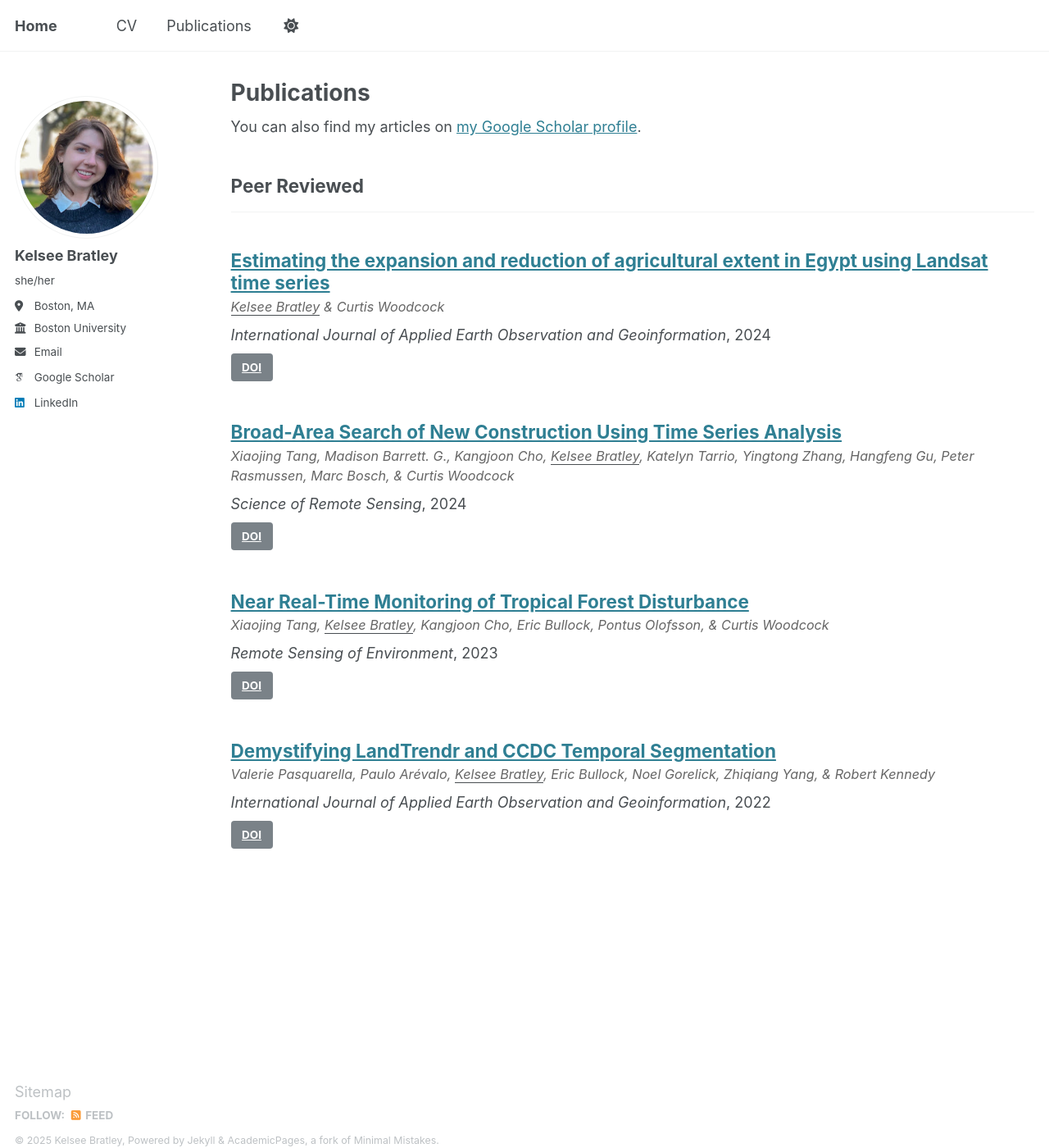
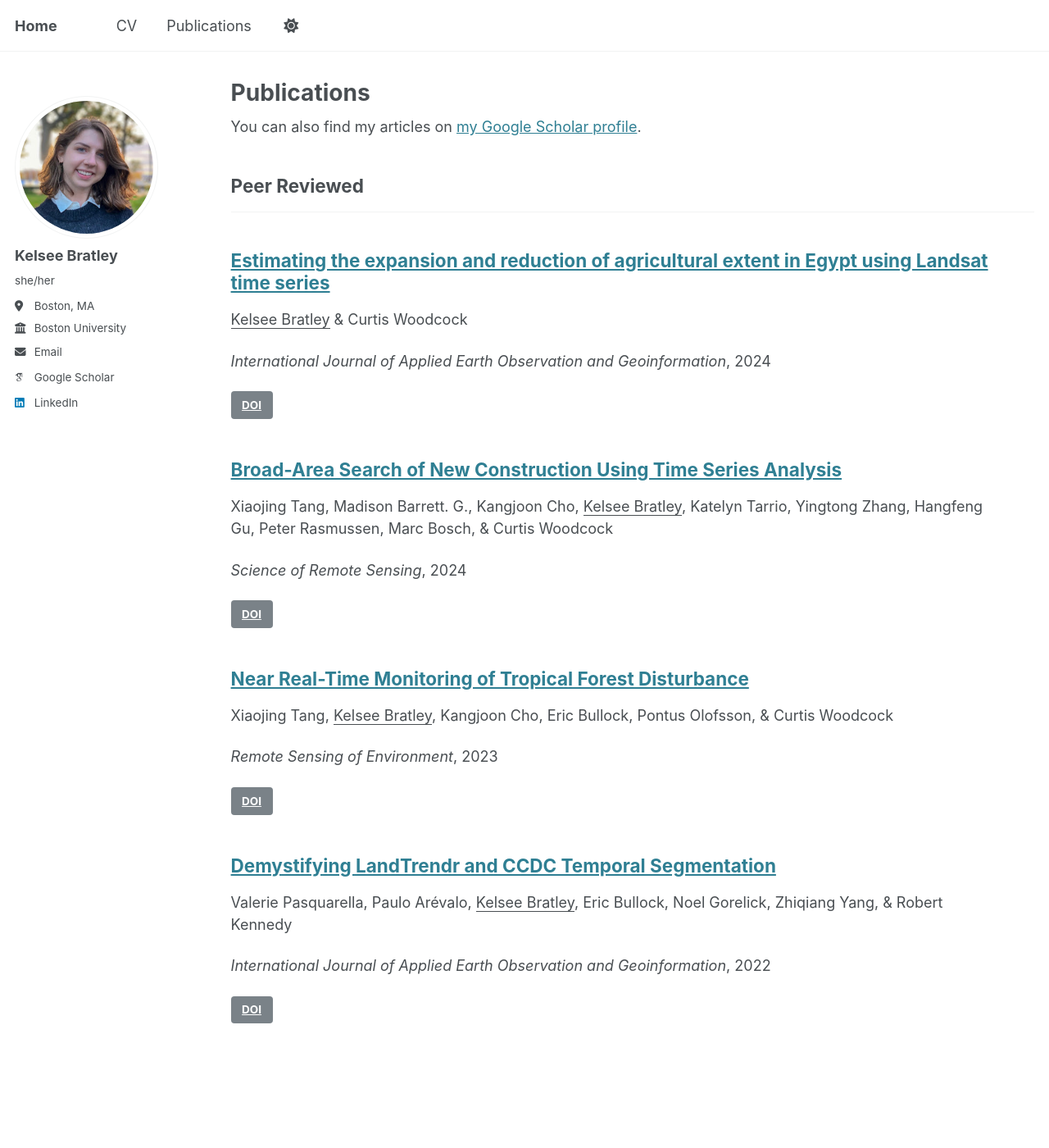
Before and after one commit to kbratley/kbratley.github.io, a Jekyll site: the page built from _pages/publications.html, in a window 1280 px wide and 1400 px high. Shown: the whole window at 82% size. Built offline with Jekyll 4.4.1, drawn with Linux system fonts in a browser that asks for light colours; some web fonts are replaced.

Commit message:
Update main.scss

```diff
--- a/assets/css/main.scss
+++ b/assets/css/main.scss
@@ -39,8 +39,8 @@
     "vendor/font-awesome/fontawesome",
     "vendor/font-awesome/solid",
     "vendor/font-awesome/brands",
-    "vendor/magnific-popup/magnific-popup",
+    "vendor/magnific-popup/magnific-popup"
 
-    "custom-overrides"
+    // "custom-overrides"
 
 ;
```
